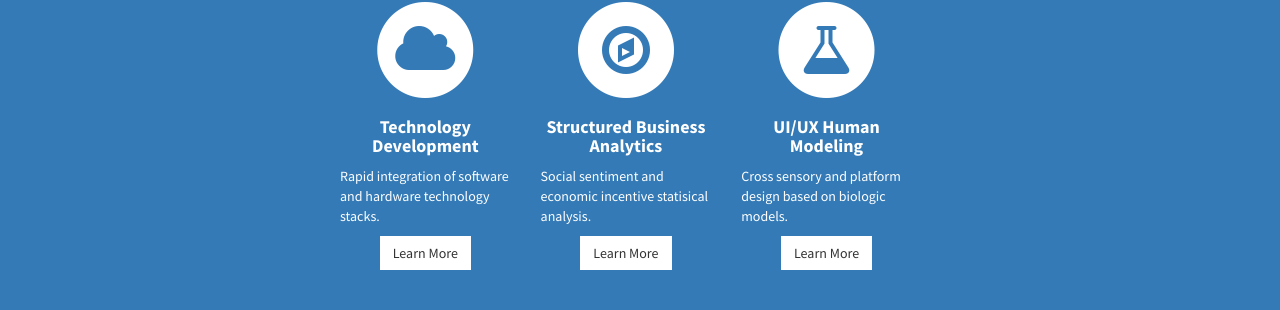
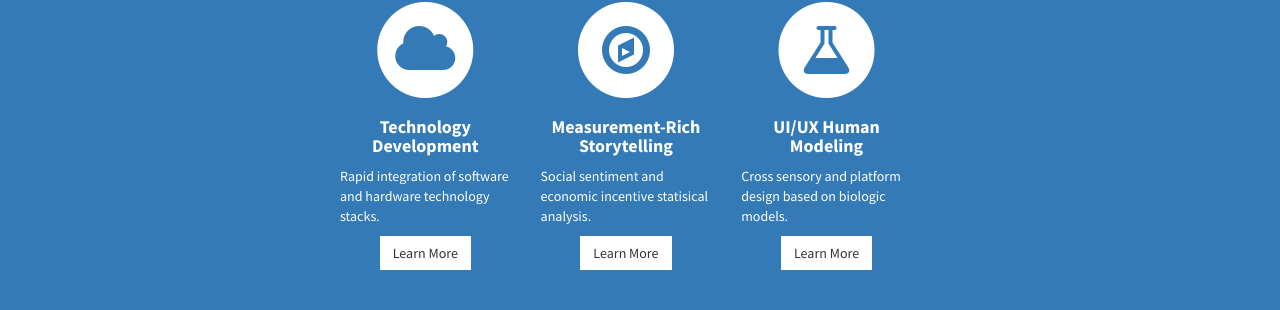
Before and after one commit to protoedu/protoedu.github.io, a Jekyll site: the page built from index.html, in a window 1280 px wide and 900 px high, scrolled down 1205 px. Shown: the part 145-455 px from the top of the window. Built offline with Jekyll 4.4.1, drawn with Linux system fonts in a browser that asks for light colours.

Commit message:
Change service title from 'Structured Business Analytics' to 'Measurement-Rich Storytelling'

```diff
--- a/_includes/services.html
+++ b/_includes/services.html
@@ -26,7 +26,7 @@
               <i class="fa fa-compass fa-stack-1x text-primary"></i>
             </span>
               <h4>
-                <strong>Structured Business Analytics</strong>
+                <strong>Measurement-Rich Storytelling</strong>
               </h4>
               <p class="text-left">Social sentiment and economic incentive statisical analysis.</p>
               <a href="/business" class="btn btn-light">Learn More</a>
```
